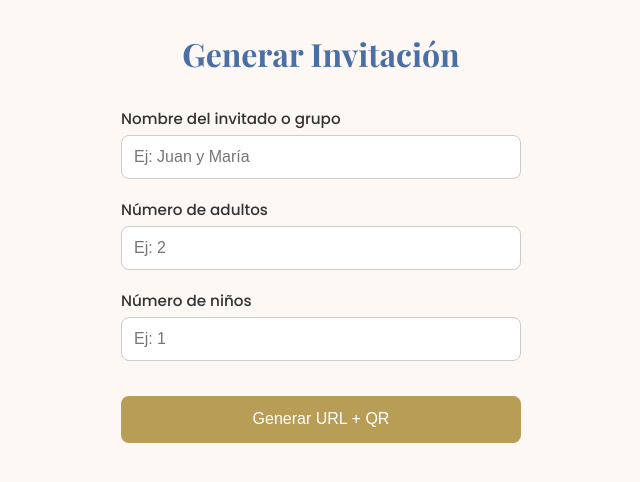
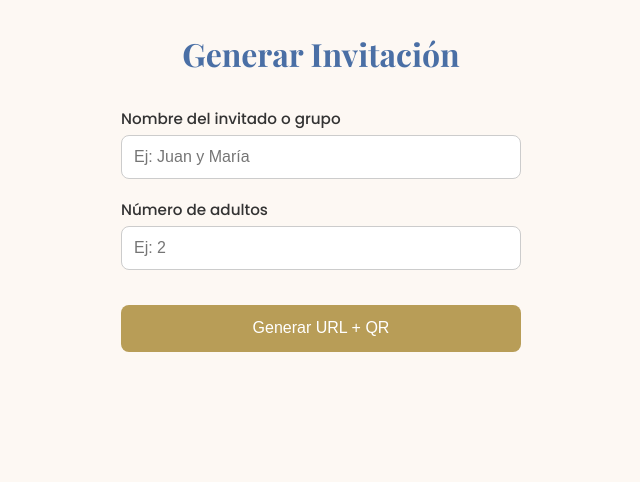
Before and after one commit to Jhonsebastianas/portafolio, a Next.js app: page /wedding/generate-invitation in a window 1280 px wide. Shown: the top 482 px of the page, without its empty margins (319-959 px from the left). Built offline with nearby package versions, Linux system fonts and the light colour scheme; a web font is replaced by a local one.

Commit message:
Se finaliza por hoy

```diff
--- a/src/modules/wedding/views/generate-invitation/GenerateInvitation.js
+++ b/src/modules/wedding/views/generate-invitation/GenerateInvitation.js
@@ -86,7 +86,6 @@ const Container = styled.div`
 export default function GenerateInvitation() {
   const [nombre, setNombre] = useState("");
   const [adults, setAdults] = useState("");
-  const [children, setChildren] = useState("");
   const [url, setUrl] = useState("");
 
   const qrRef = useRef(null);
@@ -112,7 +111,7 @@ export default function GenerateInvitation() {
     const baseUrl = typeof window !== "undefined" ? window.location.origin : "";
     const fullUrl = `${baseUrl}/wedding/invitation?name=${encodeURIComponent(
       nombre
-    )}&adults=${adults}&children=${children}`;
+    )}&adults=${adults}`;
     setUrl(fullUrl);
   };
 
@@ -140,19 +139,6 @@ export default function GenerateInvitation() {
             pattern="[0-9]*"
             value={adults}
             onChange={(e) => setAdults(e.target.value.replace(/\D/, ""))}
-            required
-          />
-        </label>
-
-        <label>
-          Número de niños
-          <input
-            type="number"
-            placeholder="Ej: 1"
-            inputMode="numeric"
-            pattern="[0-9]*"
-            value={children}
-            onChange={(e) => setChildren(e.target.value.replace(/\D/, ""))}
             required
           />
         </label>
```
Also changed, not shown: src/modules/wedding/views/sections/invitation-card.js (+6 -2 lines).
